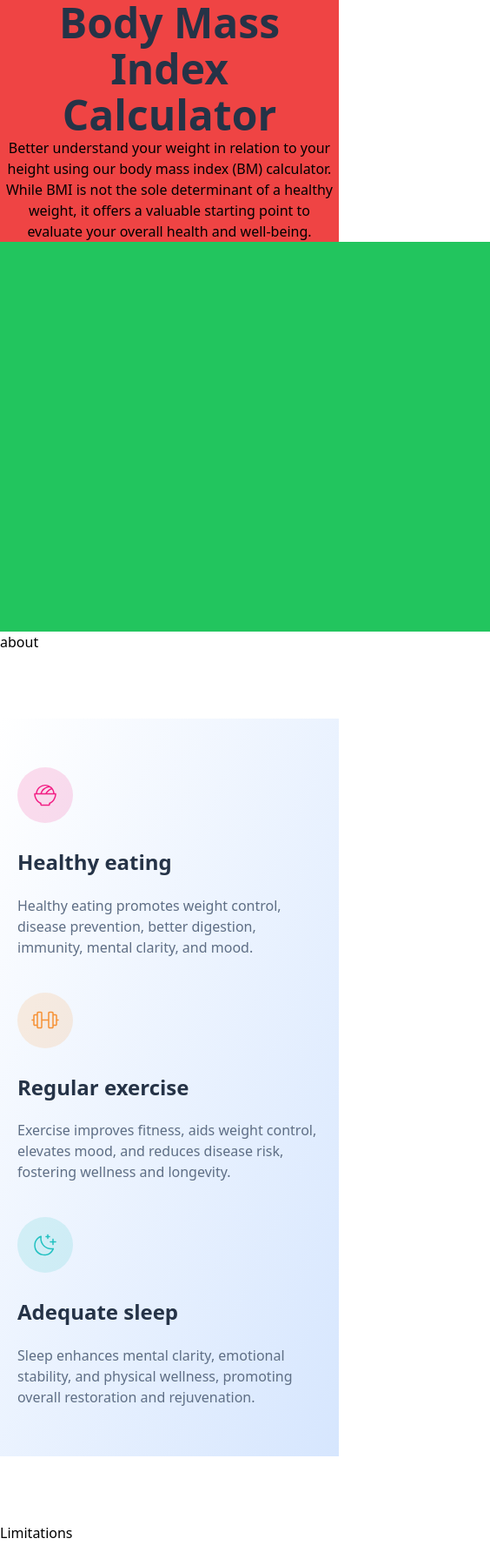
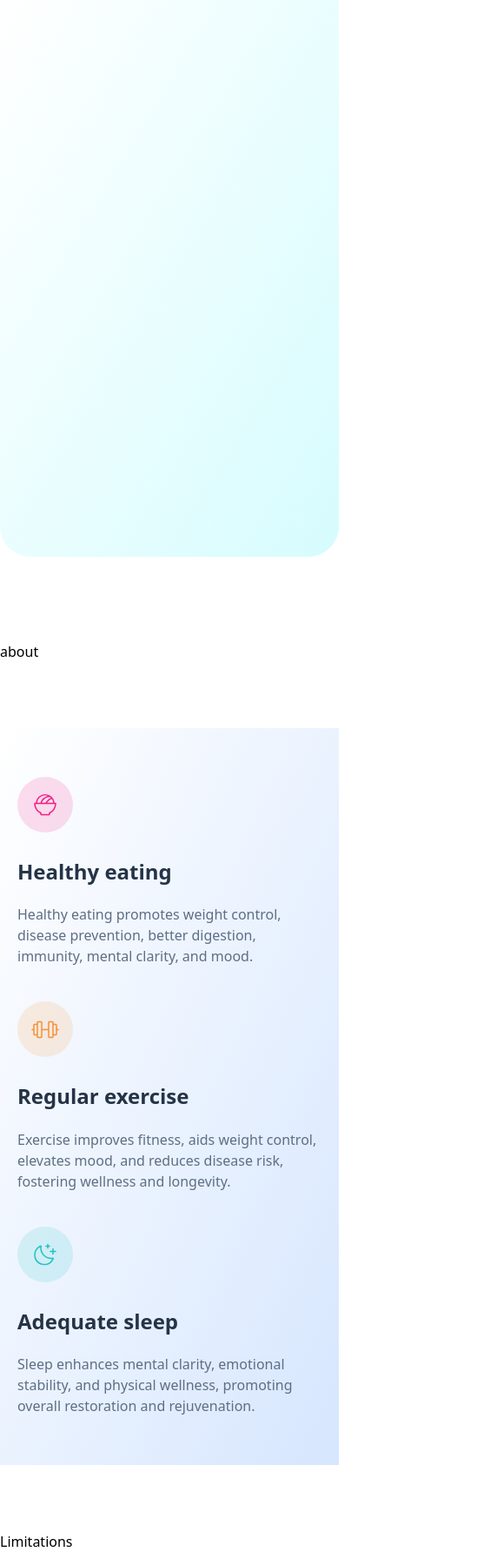
Before and after one commit to aleksi-svaridze/bmi, a React (Create React App) app: page / in a window 390 px wide. Shown: the whole page at 87% size, 564 px wide, since content can reach past the window. Built offline with nearby package versions, Linux system fonts and the light colour scheme.

Commit message:
Start heros new version

```diff
--- a/src/App.js
+++ b/src/App.js
@@ -6,10 +6,14 @@ import { Limitations } from "./sections/Limitationes";
 function App() {
   return (
     <main className="lg:px-6">
-      <Hero />
+      <div className="lg:max-w-[1392px] mx-auto relative h-[737px]">
+        <div className="bg-gradient-to-br from-[#D6E6FE]/0 to-[#D6FCFE]/100 rounded-b-[35px] h-[640px] lg:h-auto lg:w-[978px] absolute top-0 left-0 right-0 lg:bottom-0"></div>
+        {/* <Hero /> */}
+      </div>
+
       <About />
 
-      <div className="bg-gradient-to-br from-[#D6E6FE]/0 to-[#D6E6FE]/100 lg:max-w-[1392px] mx-auto lg:rounded-[35px]">
+      <div className="bg-gradient-to-br from-[#D6FCFE]/0 to-[#D6E6FE]/100 lg:max-w-[1392px] mx-auto lg:rounded-[35px]">
         <Advices />
       </div>
 
--- a/src/sections/Hero.jsx
+++ b/src/sections/Hero.jsx
@@ -1,16 +1,17 @@
 export const Hero = () => {
   return (
-    // <div className="w-full h-[640px] lg:w-[978px] lg:h-[737px] rounded-b-[35px] bg-gradient-to-br from-[#D6FCFE]/0 to-[#D6E6FE]/100">
-    <div className="bg-red-500 lg:flex items-center">
+    <div className="px-5 md:px-10 container lg:max-w-[1159px]">
       <div className="text-center lg:text-left">
         <h1 className="font-semibold text-5xl lg:text-[64px] leading-[110%] text-gunmetal">
-          Body Mass<br /> Index<br className="md:hidden" /> Calculator
+          Body Mass
+          <br /> Index
+          <br className="md:hidden" /> Calculator
         </h1>
         <p>
-          Better understand your weight in relation to your height using our body
-          mass index (BM) calculator. While BMI is not the sole determinant of a
-          healthy weight, it offers a valuable starting point to evaluate your
-          overall health and well-being.
+          Better understand your weight in relation to your height using our
+          body mass index (BM) calculator. While BMI is not the sole determinant
+          of a healthy weight, it offers a valuable starting point to evaluate
+          your overall health and well-being.
         </p>
       </div>
       <div className="bg-green-500 w-[564px] h-[448px] shrink-0"></div>
```
